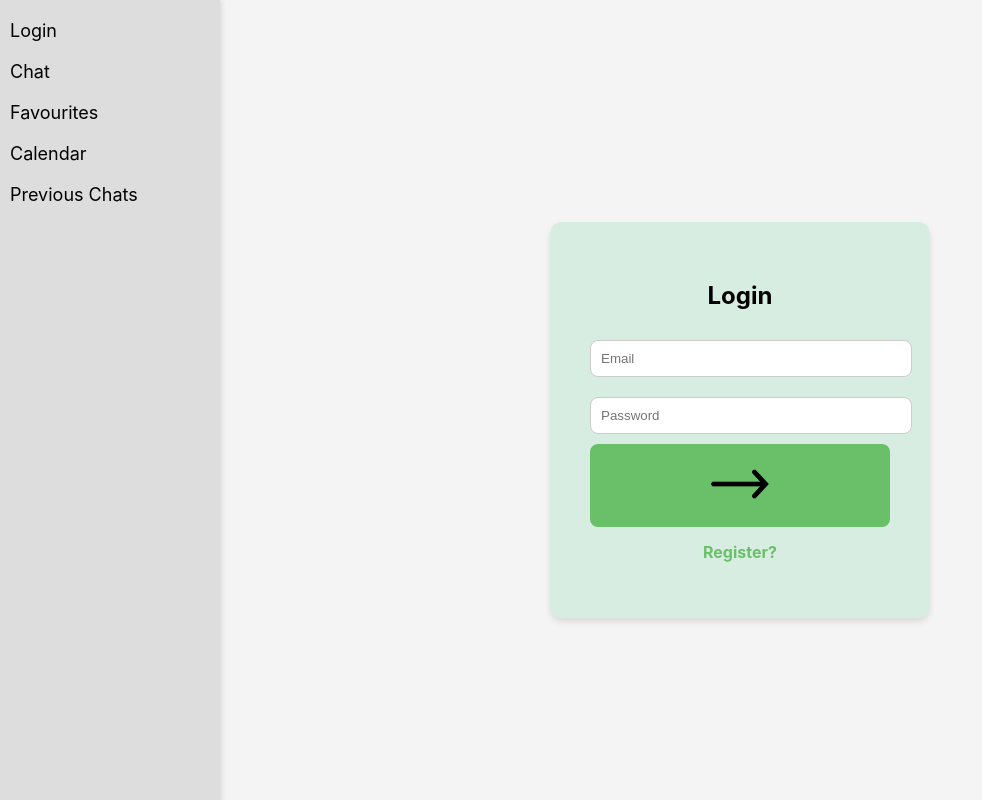
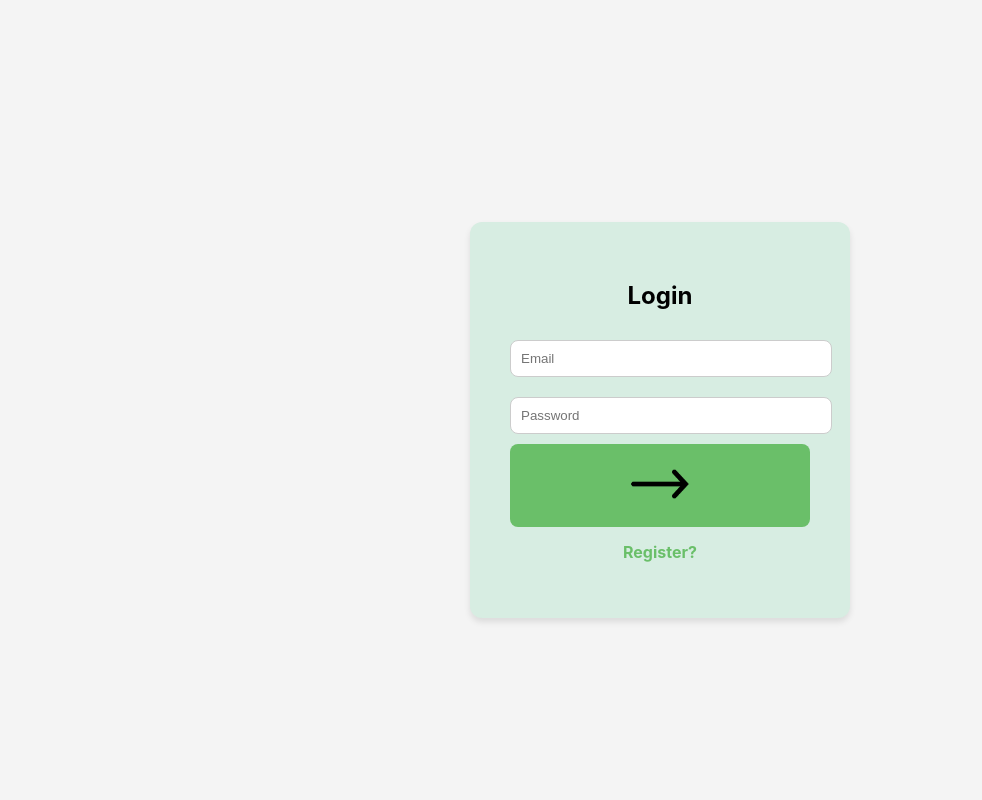
Before and after one commit to danielwilson14/The-Pinnacle, a React (Create React App) app in the folder frontend/: page / in a window 1280 px wide. Shown: the whole page, without its empty margins (0-982 px from the left). Built offline with nearby package versions, Linux system fonts and the light colour scheme.

Commit message:
registration page fixed and formatting a bit better

```diff
--- a/frontend/src/App.js
+++ b/frontend/src/App.js
@@ -2,6 +2,7 @@ import React from 'react';
 import { BrowserRouter as Router, Routes, Route } from 'react-router-dom';
 import Layout from './components/Layout';
 import LoginPage from './pages/LoginPage';
+import RegisterPage from './pages/RegisterPage';
 import ChatPage from './pages/ChatPage';
 import FavouritesPage from './pages/FavouritesPage';
 import CalendarPage from './pages/CalendarPage';
@@ -13,6 +14,7 @@ function App() {
             <Layout>
                 <Routes>
                     <Route path="/" element={<LoginPage />} />
+                    <Route path="/register" element={<RegisterPage />} />
                     <Route path="/chat" element={<ChatPage />} />
                     <Route path="/favourites" element={<FavouritesPage />} />
                     <Route path="/calendar" element={<CalendarPage />} />
--- a/frontend/src/components/ChatBot.js
+++ b/frontend/src/components/ChatBot.js
@@ -28,6 +28,12 @@ function ChatBot({ messages, message, setMessage, sendMessage }) {
                     onChange={(e) => {
                         setMessage(e.target.value);
                         console.log("Input updated to:", e.target.value); // Debug log for input changes
+                    }}
+                    onKeyDown={(e) => {
+                        if (e.key === "Enter") {
+                            e.preventDefault();
+                            sendMessage();
+                        }
                     }}
                     placeholder="Type your message"
                     style={styles.input}
@@ -64,6 +70,8 @@ const styles = {
         display: 'flex',
         flexDirection: 'column',
         gap: '10px',
+        alignItems: 'stretch', // Ensures proper alignment
+
     },
     messageText: {
         margin: 0,
@@ -78,6 +86,7 @@ const styles = {
     inputContainer: {
         display: 'flex',
         gap: '10px',
+        marginBottom: '20px',
     },
     input: {
         flexGrow: 1,
--- a/frontend/src/components/Layout.js
+++ b/frontend/src/components/Layout.js
@@ -1,11 +1,20 @@
 import React from 'react';
 import Navbar from './Navbar';
+import { useLocation } from 'react-router-dom';
 
 function Layout({ children }) {
+    const location = useLocation();
+    const hideNavbar = location.pathname === '/' || location.pathname === '/register';
+
     return (
         <div style={styles.layout}>
-            <Navbar />
-            <div style={styles.content}>
+            {!hideNavbar && <Navbar />} {/* Only show Navbar on certain pages */}
+            <div
+                style={{
+                    ...styles.content,
+                    marginLeft: hideNavbar ? '0' : '200px', // Remove margin when Navbar is hidden
+                }}
+            >
                 {children}
             </div>
         </div>
@@ -18,8 +27,7 @@ const styles = {
         height: '100vh',
     },
     content: {
-        flex: 1, // Ensures the content takes the remaining space next to the sidebar
-        marginLeft: '200px', // Matches the width of the Navbar
+        flex: 1, // Ensures the content takes the remaining space
         padding: '20px',
         overflowY: 'auto', // Enables scrolling for content if needed
         backgroundColor: '#f4f4f4',
--- a/frontend/src/components/Navbar.js
+++ b/frontend/src/components/Navbar.js
@@ -1,11 +1,33 @@
-import React from 'react';
-import { Link } from 'react-router-dom';
+import React from "react";
+import { Link, useLocation, useNavigate } from "react-router-dom";
 
-function Navbar() {
+function Navbar({ setChatId, setMessages }) {
+    const location = useLocation();
+    const navigate = useNavigate();
+
+    const hideNavbar = location.pathname === "/" || location.pathname === "/register";
+
+    const handleNewChat = () => {
+        if (location.pathname !== "/chat") {
+            navigate("/chat"); // Navigate to the new chat page
+        }
+        setChatId(null); // Clear the chatId state
+        setMessages([]); // Clear the messages from the chat
+    };
+
+    const handleLogout = () => {
+        localStorage.clear(); // Clear localStorage data
+        navigate("/"); // Navigate to login page
+    };
+
+    if (hideNavbar) {
+        return null;
+    }
+
     return (
         <nav style={styles.navbar}>
-            <Link to="/" style={styles.link}>Login</Link>
-            <Link to="/chat" style={styles.link}>Chat</Link>
+            <button onClick={handleLogout} style={styles.link}>Logout</button>
+            <button onClick={handleNewChat} style={styles.link}>New Chat</button>
             <Link to="/favourites" style={styles.link}>Favourites</Link>
             <Link to="/calendar" style={styles.link}>Calendar</Link>
             <Link to="/previous-chats" style={styles.link}>Previous Chats</Link>
@@ -15,22 +37,23 @@ function Navbar() {
 
 const styles = {
     navbar: {
-        position: 'fixed',
+        position: "fixed",
         top: 0,
         left: 0,
-        height: '100%',
-        width: '200px',
-        backgroundColor: '#ddd',
-        display: 'flex',
-        flexDirection: 'column',
-        padding: '10px',
-        boxShadow: '2px 0 5px rgba(0,0,0,0.1)',
+        height: "100%",
+        width: "200px",
+        backgroundColor: "#ddd",
+        display: "flex",
+        flexDirection: "column",
+        padding: "10px",
+        boxShadow: "2px 0 5px rgba(0,0,0,0.1)",
     },
     link: {
-        margin: '10px 0',
-        textDecoration: 'none',
-        color: '#000',
-        fontSize: '18px',
+        margin: "10px 0",
+        textDecoration: "none",
+        color: "#000",
+        fontSize: "18px",
+        cursor: "pointer",
     },
 };
 
--- a/frontend/src/index.css
+++ b/frontend/src/index.css
@@ -1,11 +1,14 @@
-body {
+body, #root {
   margin: 0;
+  padding: 0;
+  background-color: #f4f4f4; /* Matches the app background color */
   font-family: -apple-system, BlinkMacSystemFont, 'Segoe UI', 'Roboto', 'Oxygen',
-    'Ubuntu', 'Cantarell', 'Fira Sans', 'Droid Sans', 'Helvetica Neue',
-    sans-serif;
+      'Ubuntu', 'Cantarell', 'Fira Sans', 'Droid Sans', 'Helvetica Neue',
+      sans-serif;
   -webkit-font-smoothing: antialiased;
   -moz-osx-font-smoothing: grayscale;
 }
+
 
 code {
   font-family: source-code-pro, Menlo, Monaco, Consolas, 'Courier New',
--- a/frontend/src/pages/ChatPage.js
+++ b/frontend/src/pages/ChatPage.js
@@ -2,6 +2,7 @@ import React, { useState, useEffect } from "react";
 import { useParams, useNavigate } from "react-router-dom";
 import axios from "axios";
 import ChatBot from "../components/ChatBot";
+import Navbar from "../components/Navbar"; // Import Navbar
 import Modal from "react-modal";
 
 Modal.setAppElement("#root");
@@ -10,7 +11,7 @@ function ChatPage() {
     const { chatId: routeChatId } = useParams(); // Get chatId from the route
     const [chatId, setChatId] = useState(routeChatId || null); // Track chatId state
     const [message, setMessage] = useState("");
-    const [messages, setMessages] = useState([]);
+    const [messages, setMessages] = useState([]); // Track chat messages
     const [isModalOpen, setIsModalOpen] = useState(false);
     const navigate = useNavigate();
 
@@ -31,6 +32,9 @@ function ChatPage() {
                 } catch (error) {
                     console.error("Error fetching chat:", error);
                 }
+            } else {
+                // Reset messages when starting a new chat
+                setMessages([]);
             }
         };
 
@@ -63,6 +67,7 @@ function ChatPage() {
             // If it's a new chat, set the chatId
             if (!chatId) {
                 setChatId(res.data.chat_id);
+                navigate(`/chat/${res.data.chat_id}`);
             }
 
             setMessages([
@@ -84,6 +89,8 @@ function ChatPage() {
 
     return (
         <div style={styles.pageContainer}>
+            {/* Pass setChatId and setMessages to Navbar */}
+            <Navbar setChatId={setChatId} setMessages={setMessages} />
             <div style={styles.chatContainer}>
                 <ChatBot
                     messages={messages}
@@ -120,7 +127,7 @@ const styles = {
         backgroundColor: "#f4f4f4",
     },
     chatContainer: {
-        width: "80%",
+        width: "100%",
         padding: "20px",
     },
     modalButtons: {
--- a/frontend/src/pages/LoginPage.js
+++ b/frontend/src/pages/LoginPage.js
@@ -67,8 +67,13 @@ const styles = {
         alignItems: 'center',
         justifyContent: 'center',
         height: '100vh',
+        width: '100vw',
         backgroundColor: '#f4f4f4',
+        margin: 0,
+        padding: 0,
+        position: 'relative',
     },
+
     formContainer: {
         backgroundColor: '#d7ede2',
         padding: '40px',
--- a/frontend/src/pages/RegisterPage.js
+++ b/frontend/src/pages/RegisterPage.js
@@ -88,8 +88,13 @@ const styles = {
         alignItems: 'center',
         justifyContent: 'center',
         height: '100vh',
+        width: '100vw',
         backgroundColor: '#f4f4f4',
+        margin: 0,
+        padding: 0,
+        position: 'relative',
     },
+
     formContainer: {
         backgroundColor: '#d7ede2',
         padding: '40px',
```
